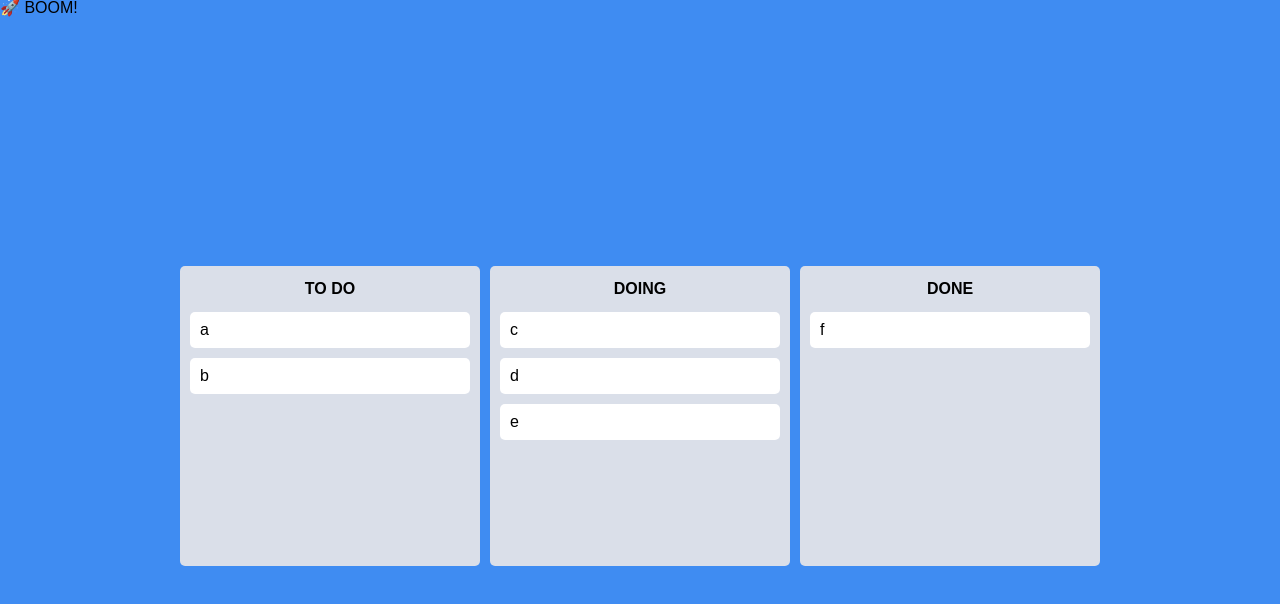
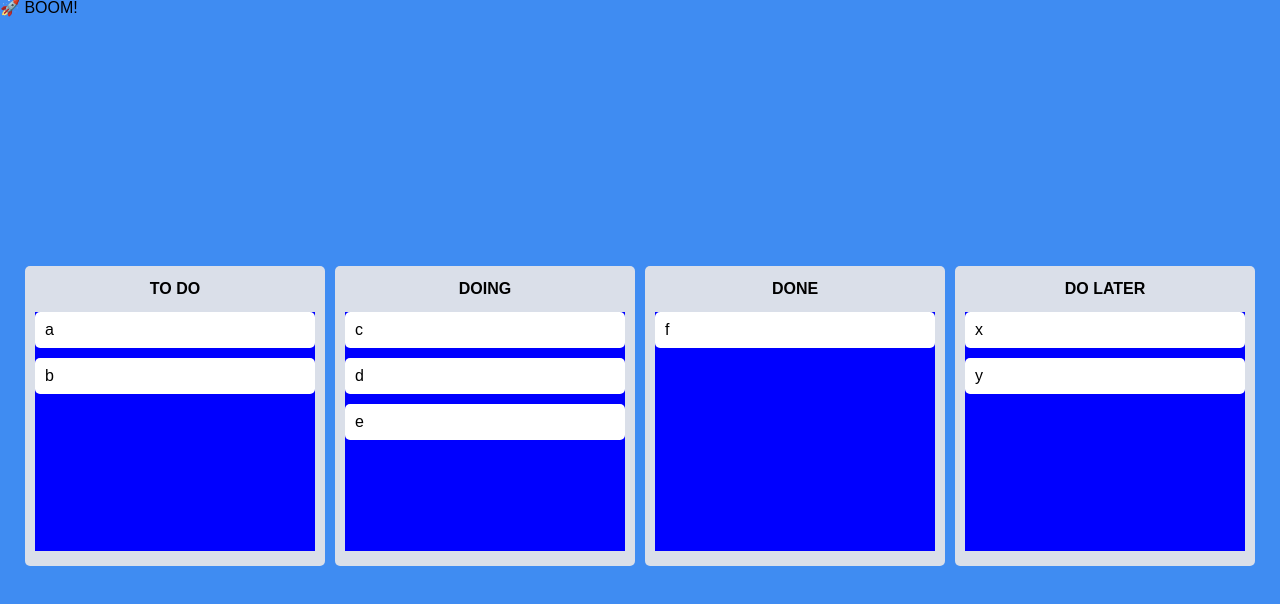
Before and after one commit to JiyoonZ/react-final-practice, a React (Create React App) app in the folder practice-recoil/: page / in a window 1280 px wide. Shown: the top 604 px of the page. Built offline with nearby package versions, Linux system fonts and the light colour scheme.

Commit message:
드래그 드롭 가능 영역 flex-grow 로 처리하기

```diff
--- a/practice-recoil/src/Components/Board.tsx
+++ b/practice-recoil/src/Components/Board.tsx
@@ -4,16 +4,21 @@
 
 const Wrapper = styled.div`
   width: 300px;
-  padding: 30px 10px;
-  padding-top: 15px;
+  padding: 15px 10px;
   background-color: ${(props) => props.theme.boardColor};
   border-radius: 5px;
   min-height: 300px;
+  display: flex;
+  flex-direction: column;
 `;
 const Title = styled.div`
   font-weight: 700;
   text-align: center;
   margin-bottom: 15px;
+`;
+const Area = styled.div`
+  background-color: blue;
+  flex-grow: 1;
 `;
 interface IBoard {
   todos: string[];
@@ -25,13 +30,13 @@
       <Title>{boardId.toUpperCase()}</Title>
       <Droppable droppableId={boardId}>
         {(magic) => (
-          <div ref={magic.innerRef} {...magic.droppableProps}>
+          <Area ref={magic.innerRef} {...magic.droppableProps}>
             {todos.map((todo, index) => (
               <DraggableCard key={todo} index={index} todo={todo} />
             ))}
             {/* 요소가 드래그될때마다 빈곳의 크기가 변하는거 방지 */}
             {magic.placeholder}
-          </div>
+          </Area>
         )}
       </Droppable>
     </Wrapper>
--- a/practice-recoil/src/atoms.ts
+++ b/practice-recoil/src/atoms.ts
@@ -10,5 +10,6 @@
     "To do": ["a", "b"],
     Doing: ["c", "d", "e"],
     done: ["f"],
+    "Do Later": ["x", "y"],
   },
 });
```
